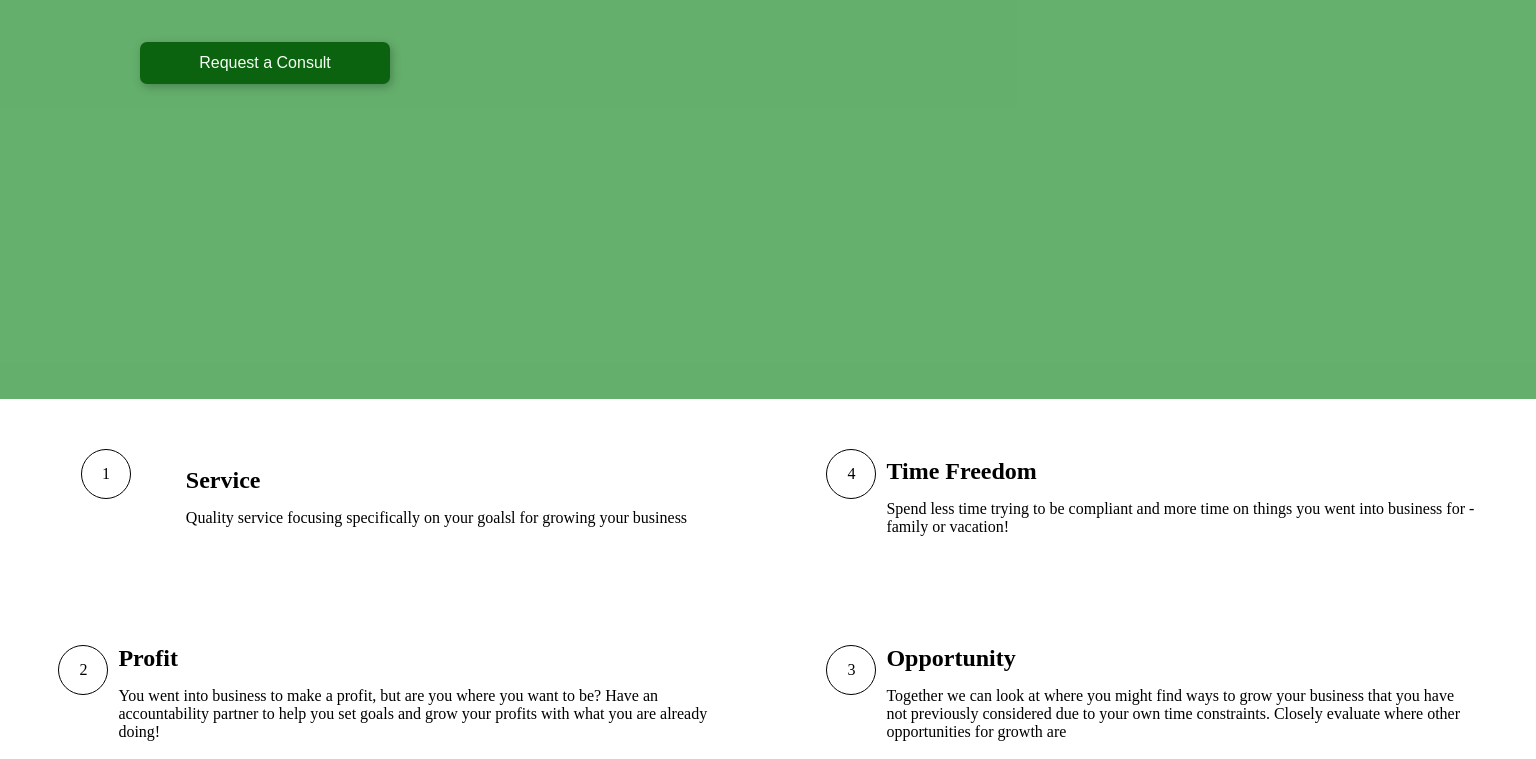
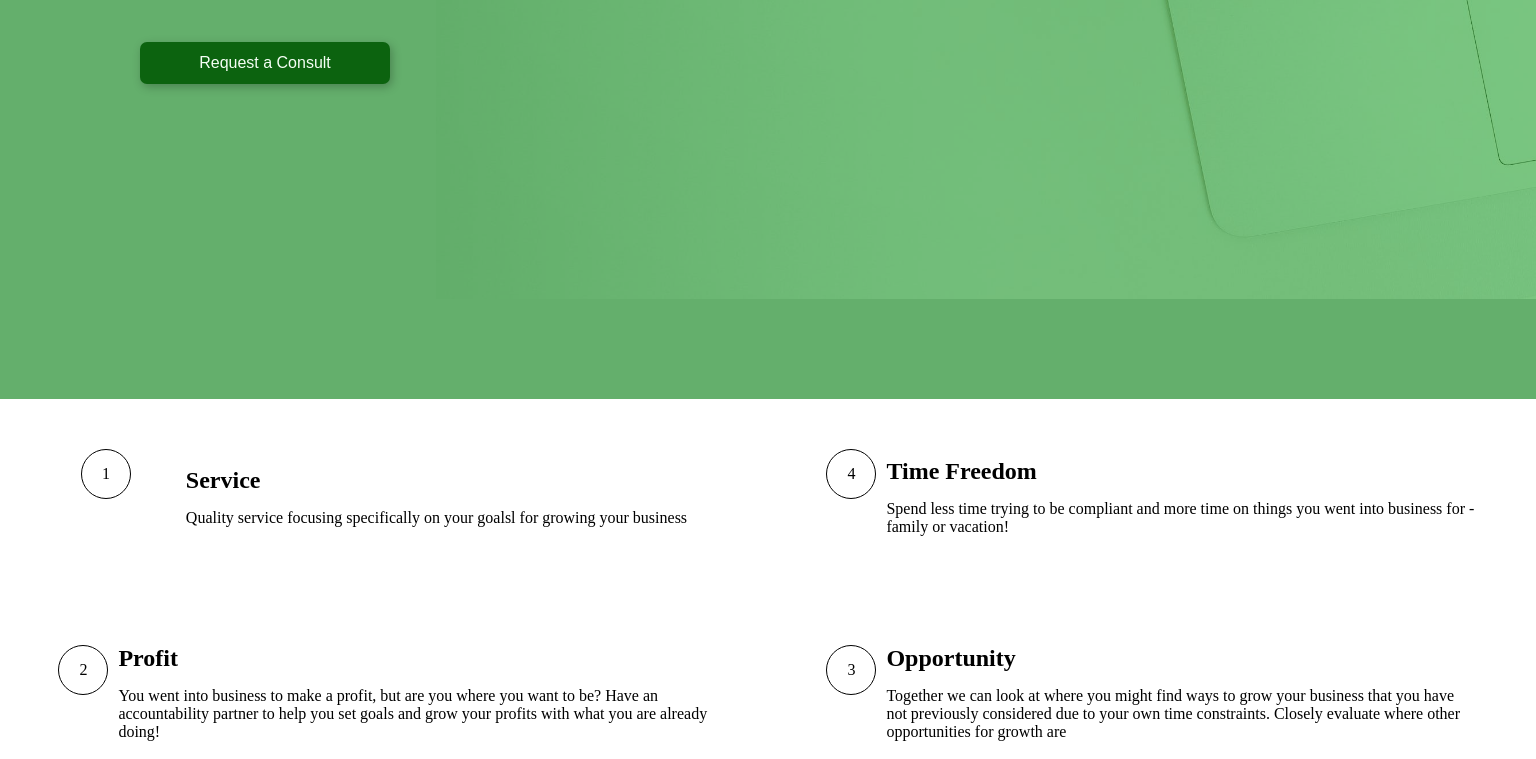
Before and after one commit to NParker33/850-small-business-consulting-2024, a plain HTML site: page index.html in a window 1536 px wide. Shown: the part 401-1160 px from the top of the page. Drawn offline with Linux system fonts and the light colour scheme; the site is published under a folder, as on GitHub Pages, so addresses that start at the root find nothing; a web font is replaced by a local one.

Commit message:
fix broken img links

```diff
--- a/index.html
+++ b/index.html
@@ -51,7 +51,7 @@
         </div>
 
         <section class="cta">
-            <img src="/assets/profile--01.jpg" alt="Profile picture">
+            <img src="assets/profile--01.jpg" alt="Profile picture">
             <div class="cta_content">
                 <p>Business owners need support that not all bookeepers and accountants can offer. My goal is to deliver excellent value and on the SPOT, resulting in less stress and more profit</p>
             </div>
--- a/style.css
+++ b/style.css
@@ -127,7 +127,7 @@ body {
     width: 100%;
     color: #fff;
     background-color: #E2E5EE;
-    background-image: url('/assets/gray-laptop--small.jpg');
+    background-image: url('assets/gray-laptop--small.jpg');
     background-position: top right;
     background-repeat: no-repeat;
     position: relative;
@@ -219,7 +219,7 @@ body {
 
 @media screen and (min-width: 700px) {
     .header {
-        background-image: url('/assets/gray-laptop--medium.jpg');
+        background-image: url('assets/gray-laptop--medium.jpg');
         text-align: left;
     }
 
@@ -275,7 +275,7 @@ body {
 
 @media screen and (min-width: 1400px) {
     .header {
-        background-image: url('/assets/gray-laptop--large.jpg');
+        background-image: url('assets/gray-laptop--large.jpg');
         background-size: 1100px 700px;
         background-color: #C9CCD5;
     }
```
